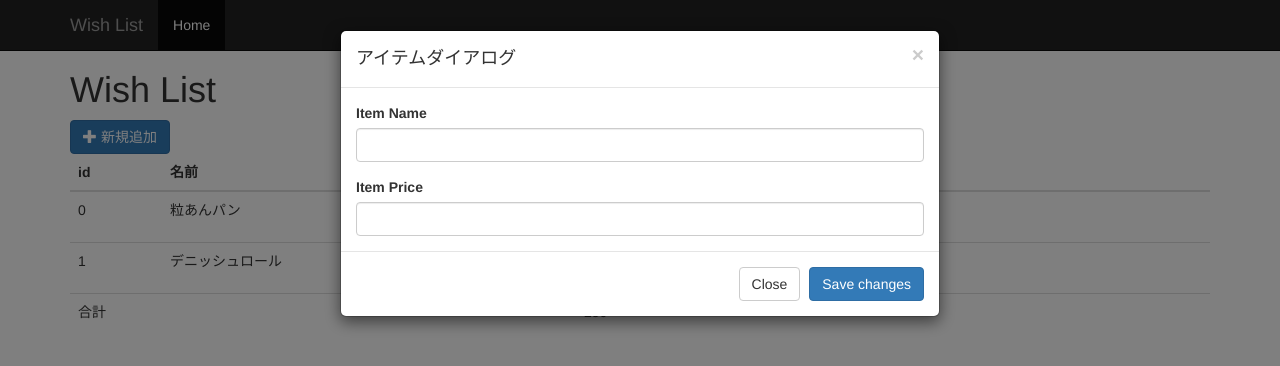
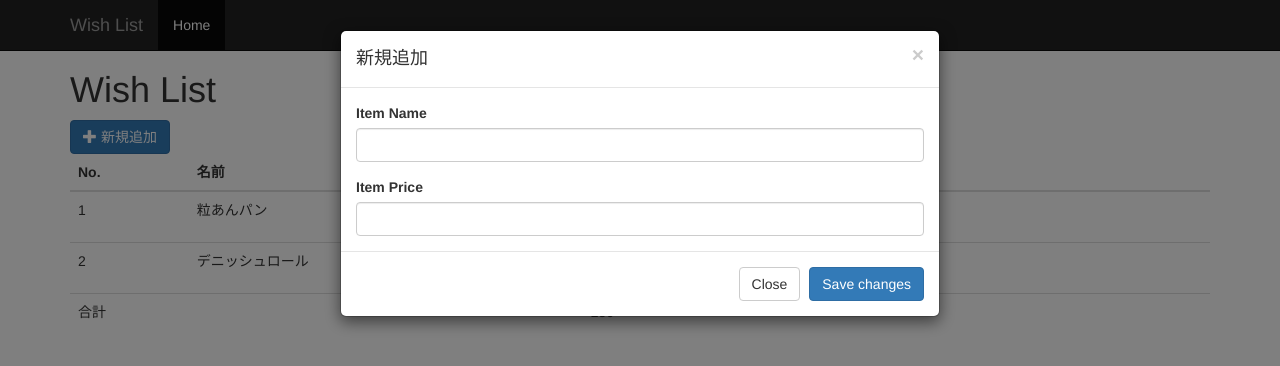
Before and after one commit to koike-marshmallow/ComputerPlanner, a plain HTML site: page wishList/index.html in a window 1280 px wide. Both pictures are taken after a click on the button "新規追加". Drawn offline with Linux system fonts and the light colour scheme.

Commit message:
細かい変更

```diff
--- a/wishList/index.html
+++ b/wishList/index.html
@@ -83,7 +83,7 @@
             <button type="button" class="close" data-dismiss="modal" aria-label="Close">
               <span aria-hidden="true">&times;</span>
             </button>
-            <h4 class="modal-title">アイテムダイアログ</h4>
+            <h4 class="modal-title itemDialog-title">アイテムダイアログ</h4>
           </div>
           <div class="modal-body">
             <div class="form-group">
--- a/wishList/script.js
+++ b/wishList/script.js
@@ -35,16 +35,19 @@ $(".itemDialog").on('show.bs.modal', function(event){
   var applyBtn = $(".itemFormApplyBtn");
   var command = btn.data("command");
   var index = btn.data("index");
+  var elem_title = $(".itemDialog-title");
   var form_name = $("#itemForm-ItemName");
   var form_price = $("#itemForm-ItemPrice");
 
   if( command == "add" ){
+    elem_title.text("新規追加");
     applyBtn.data("command", "add");
     form_name.val("");
     form_price.val("");
 
   }else if( command == "edit" ){
     if( index >= 0 && index < ITEMLIST.length() ){
+      elem_title.text("編集");
       applyBtn.data("command", "edit");
       applyBtn.data("index", index);
       form_name.val(ITEMLIST.get(index).getName());
@@ -86,7 +89,7 @@ function setItemlistToTable(table, list){
   table.append(
     $("<thead></thead>").append(
       $("<tr></tr>").append(
-        $("<th></th>").text("id"),
+        $("<th></th>").text("No."),
         $("<th></th>").text("名前"),
         $("<th></th>").text("価格"),
         $("<th></th>").text("操作")
@@ -108,17 +111,17 @@ function setItemlistToTable(table, list){
   for(var i=0; i<list.length(); i++){
     var item = list.get(i);
     var editBtn = createItemDialogButton(
-      [createGlyphiconElement("glyphicon-pencil"), "編集"],
+      [createGlyphiconElement("glyphicon-pencil"), " 編集"],
       "btn btn-default",
       {target:"#myModal", command: "edit", index:i});
     var deleteBtn = createItemDialogButton(
-      [createGlyphiconElement("glyphicon-trash"), "削除"],
+      [createGlyphiconElement("glyphicon-trash"), " 削除"],
       "btn btn-default",
       {command:"edit", index:i, onClickCallback:deleteBtnCallback});
 
     tbody.append(
       $("<tr></tr>").append(
-        $("<td></td>").text(i),
+        $("<td></td>").text(i + 1),
         $("<td></td>").text(item.getName()),
         $("<td></td>").text(item.getPrice()),
         $("<td></td>").append(editBtn, deleteBtn)
```
